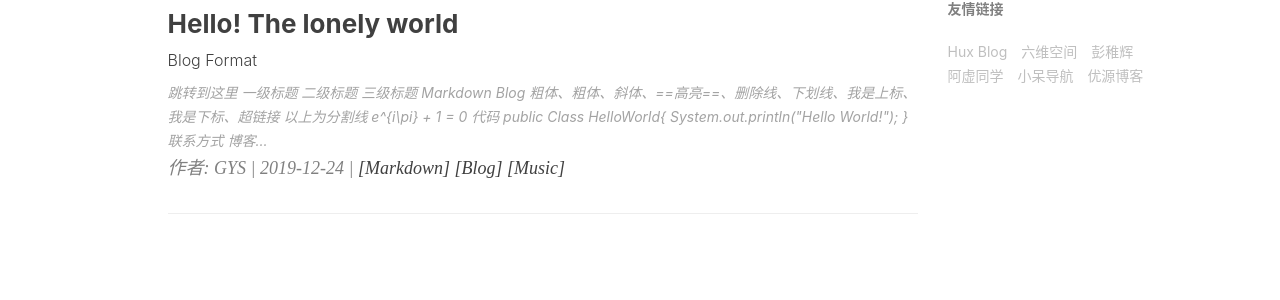
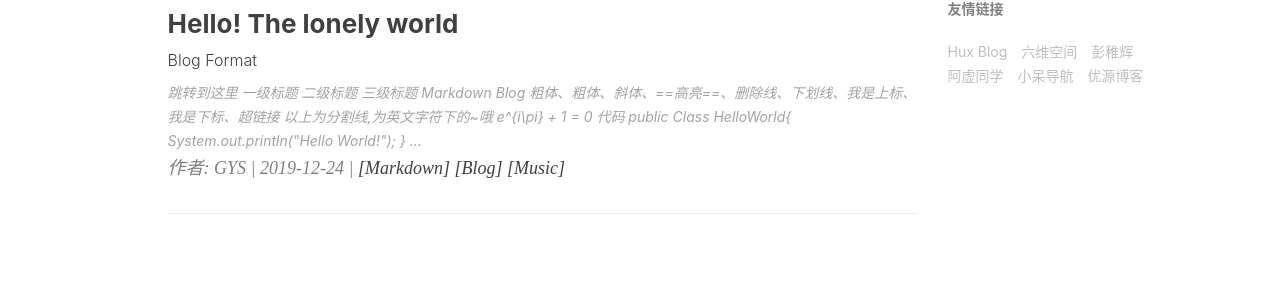
Before and after one commit to Richardurben/Richardurben.github.io, a Jekyll site: the page built from index.html, in a window 1280 px wide. Shown: the part 1174-1474 px from the top of the page. Built offline with Jekyll 4.4.1, drawn with Linux system fonts in a browser that asks for light colours; nearby versions of some CDN libraries; the list of posts is cut into pages by our own code; comment, search, counter and statistics services are not loaded.

Commit message:
Update 2019-12-24-Hello!-The-lonely-world.md

```diff
--- a/_posts/2019-12-24-Hello!-The-lonely-world.md
+++ b/_posts/2019-12-24-Hello!-The-lonely-world.md
@@ -34,7 +34,7 @@ tags:
 
 ***
 
-以上为分割线
+以上为`分割线`,为英文字符下的~哦
 
   ![图片](/img/test-bg.jpg)
 
```
